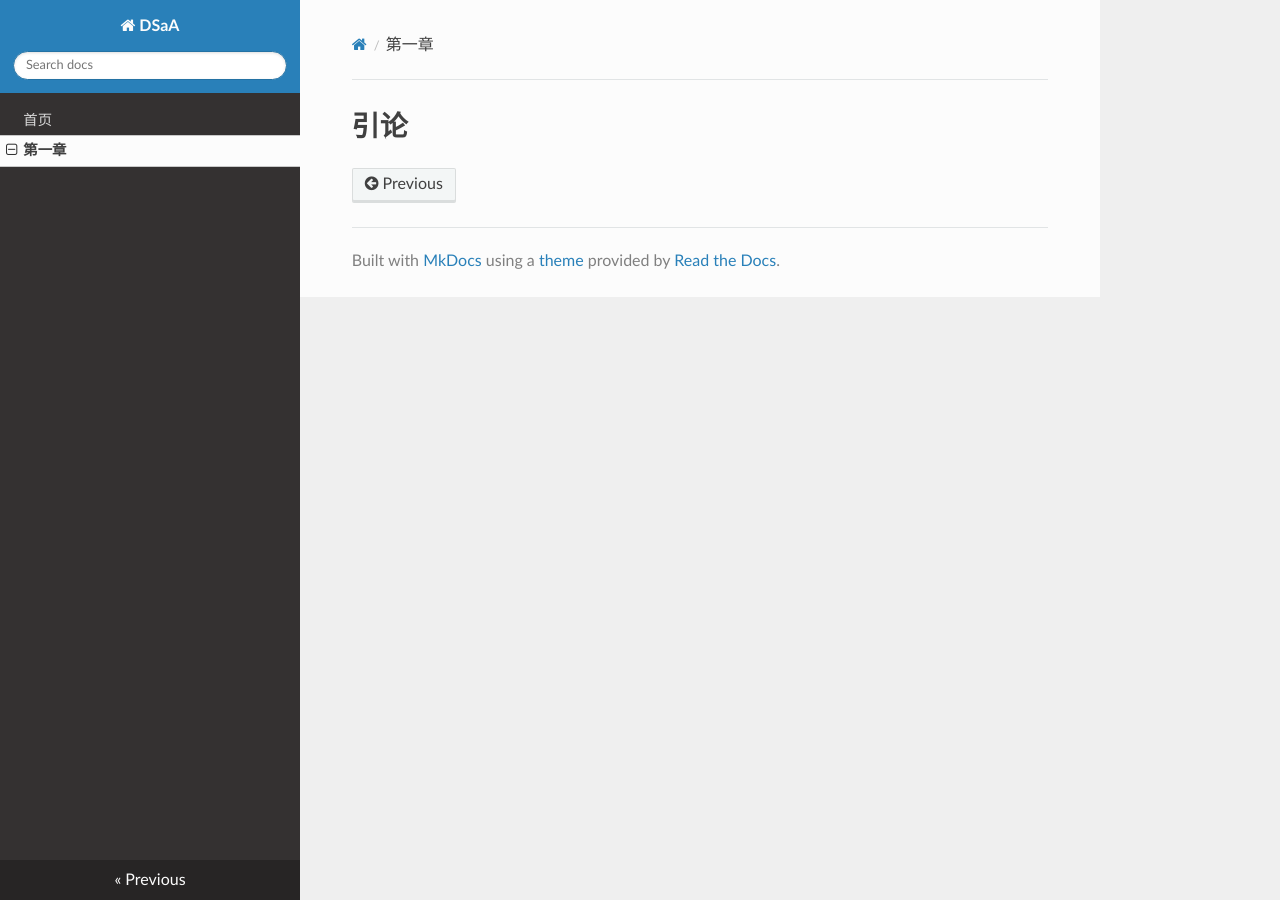
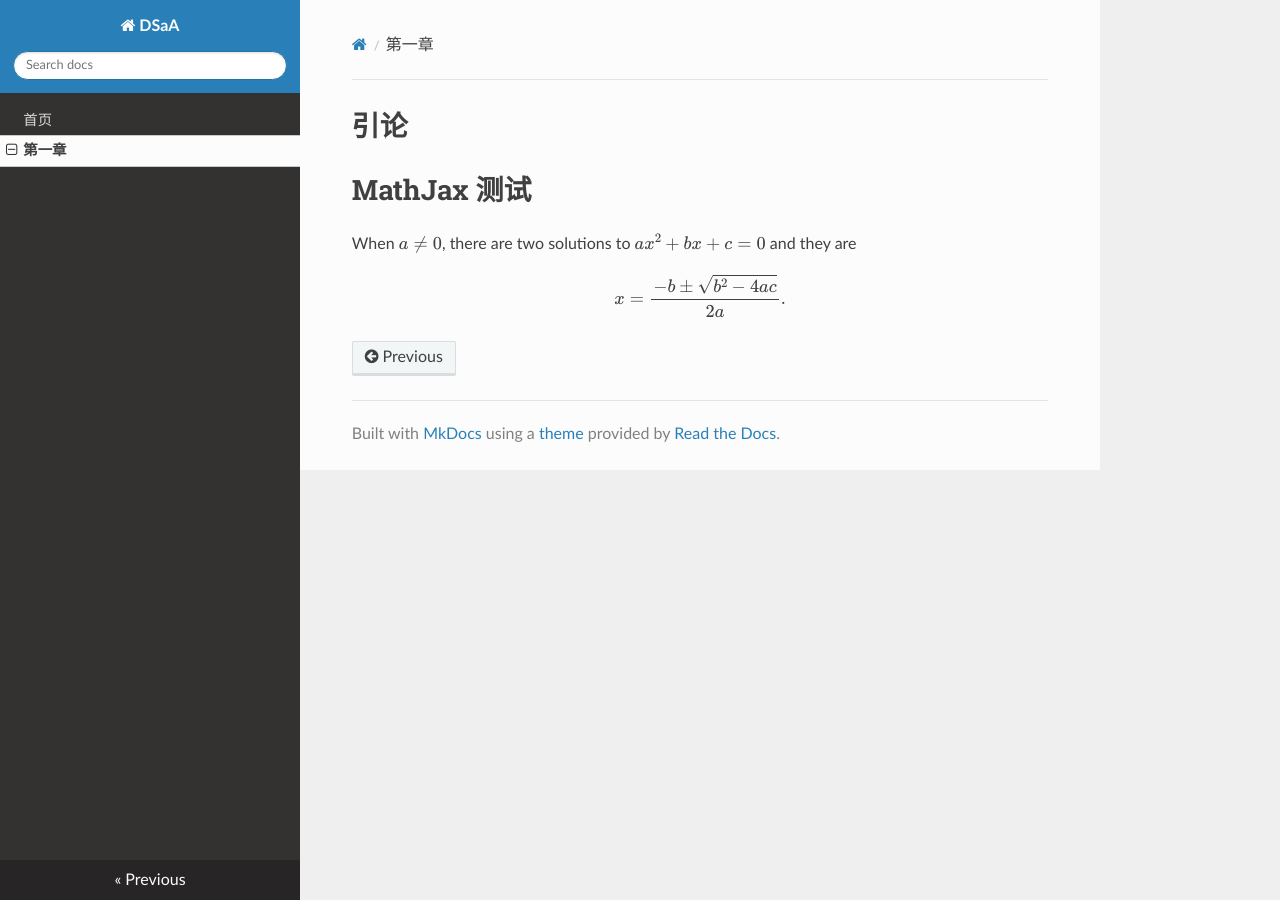
Before and after one commit to kenblikylee/DSaA, an MkDocs documentation site: the page built from docs/Chapter1/index.md, in a window 1280 px wide. Built offline with MkDocs 1.6.1, drawn with Linux system fonts in a browser that asks for light colours; nearby versions of some CDN libraries; formulas are drawn with MathJax 3.

Commit message:
add mathjax support

```diff
--- a/docs/Chapter1/index.md
+++ b/docs/Chapter1/index.md
@@ -1 +1,6 @@
 # 引论
+
+# MathJax 测试
+
+When \(a \ne 0\), there are two solutions to \(ax^2 + bx + c = 0\) and they are
+$$x = {-b \pm \sqrt{b^2-4ac} \over 2a}.$$
--- a/mkdocs.yml
+++ b/mkdocs.yml
@@ -3,3 +3,7 @@ nav:
     - 首页: index.md
     - 第一章: Chapter1/index.md
 theme: readthedocs
+extra_javascript:
+    - https://cdnjs.cloudflare.com/ajax/libs/mathjax/2.7.6/MathJax.js?config=TeX-AMS-MML_HTMLorMML
+markdown_extensions:
+    - mdx_math
```
